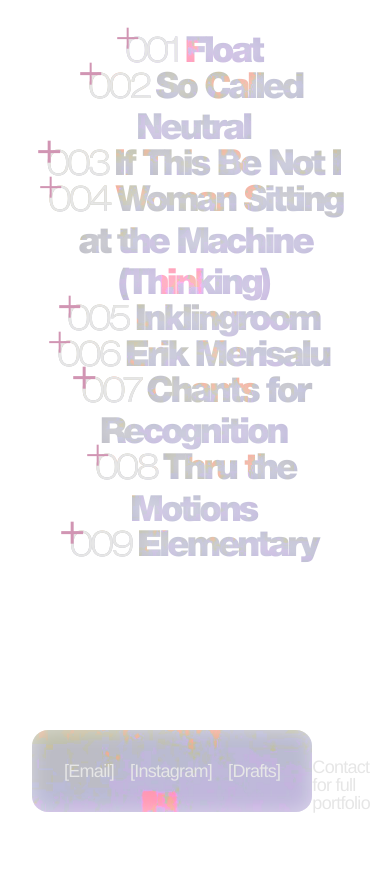
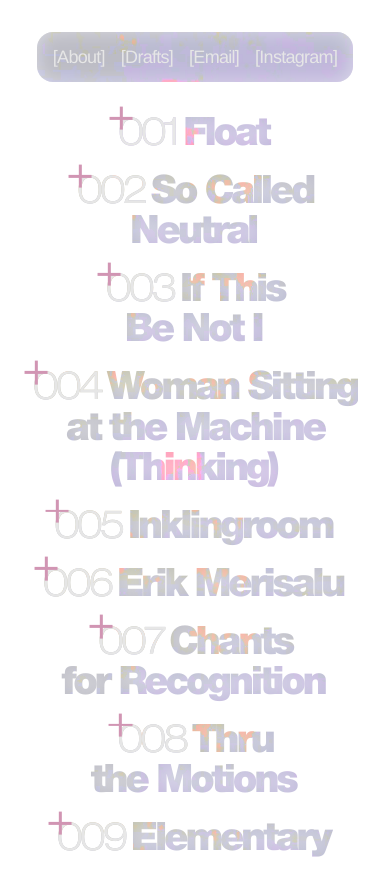
Before and after one commit to oliverudekyll/oliverudekull.com-react, a React (Create React App) app: page /home in a window 390 px wide. Before the commit the page ends 844 px from the top, so only its background shows below. Built offline with nearby package versions, Linux system fonts and the light colour scheme; a web font is replaced by a local one.

Commit message:
pre-branch

```diff
--- a/src/App.js
+++ b/src/App.js
@@ -1,8 +1,9 @@
 import { useRef } from "react";
 import { BrowserRouter, Routes, Route } from "react-router-dom";
 
+import Home from "./pages/Home.js";
 import Drafts from "./pages/Drafts.js";
-import Home from "./pages/Home.js";
+import About from "./pages/About.js";
 
 function App() {
   return (
@@ -12,6 +13,7 @@ function App() {
           <Route index element={<Home />} />
           <Route path="/home" element={<Home />} />
           <Route path="/drafts" element={<Drafts />} />
+          <Route path="/about" element={<About />} />
         </Routes>
       </BrowserRouter>
     </div>
--- a/src/assets/css/style.css
+++ b/src/assets/css/style.css
@@ -8,6 +8,7 @@
   --helvetica-bold: "Helvetica-Neue-Lt-Pro-Bold", Helvetica, Arial, sans-serif;
 
   --transition-hover: 150ms ease-in-out;
+  --transition-250: 250ms ease-in-out;
 }
 
 body {
@@ -32,6 +33,8 @@ body {
   display: flex;
   justify-content: space-between;
   align-items: flex-end;
+
+  z-index: 999;
 }
 
 .nav-bar__contact {
@@ -69,9 +72,10 @@ a {
 .link__bracket {
   color: var(--colour-body) !important;
 }
-
+@media (hover: hover) {
   .nav-bar__link:hover {
     color: var(--colour-hover);
+  }
 }
 
 .feed {
@@ -88,8 +92,6 @@ a {
 }
 
 .feed__project {
-  margin-bottom: -0.17em;
-
   color: transparent;
   background: url(../images/texture_90-ccw.jpg);
   background-clip: text;
@@ -98,7 +100,7 @@ a {
   font-size: 4rem;
   font-style: normal;
   font-weight: 400;
-  line-height: 1.05;
+  line-height: 0.9;
   letter-spacing: -0.21rem;
   align-self: center;
   white-space: nowrap;
@@ -123,14 +125,15 @@ a {
   white-space: pre-wrap;
 
   text-shadow: 0 0 20px rgba(255, 255, 255, 0.5);
-  transition: color var(--transition-hover);
+  transition: all var(--transition-250);
 }
 
+@media (hover: hover) {
   .feed__project:hover .project__title {
     color: rgba(230, 230, 25, 0.5);
     text-decoration: underline;
   }
-
+}
 .project__state-icon {
   position: absolute;
   width: 0.6em;
@@ -138,7 +141,7 @@ a {
 
   display: inline;
 
-  transform: translate(-37%, -21%);
+  transform: translate(-37%, -32.5%);
   transition: transform var(--transition-hover);
 }
 
@@ -164,8 +167,9 @@ a {
   height: 0 !important;
 }
 
+@media (hover: hover) {
   .feed__project:hover .project__state-icon {
-  transform: translate(-37%, -21%) rotate(180deg);
+    transform: translate(-37%, -32.5%) rotate(180deg);
   }
 
   .feed__project:hover .state-icon__stem {
@@ -177,6 +181,7 @@ a {
     width: 0.15em;
     height: 0.6em;
   }
+}
 
 @media screen and (max-width: 1450px) {
   .feed {
@@ -185,15 +190,39 @@ a {
 
   .feed__project {
     font-size: 3.5rem;
+    max-width: 30ch;
   }
 }
 
 @media screen and (max-width: 900px) {
+  .nav-bar {
+    position: relative;
+    padding-bottom: 0;
+
+    justify-content: center;
+  }
+
+  .nav-bar__contact {
+    padding: 1rem;
+
+    /*     display: grid;
+    grid-template-columns: repeat(2, 1fr);
+    grid-template-rows: repeat(2, 1fr); */
+  }
+
+  .nav-bar__contact * {
+    text-align: center;
+  }
+
+  .nav-bar__body {
+    display: none;
+  }
   .feed {
     /* max-width: 1000px; */
+    row-gap: calc((2.45rem * 0.9) / 2);
   }
 
   .feed__project {
-    font-size: 2.25rem;
+    font-size: 2.45rem;
   }
 }
--- a/src/components/Feed.js
+++ b/src/components/Feed.js
@@ -16,10 +16,10 @@ function Feed() {
       url: "https://socalledneutral.oliverudekull.com/",
     },
     {
-      title: "If This Be Not I",
+      title: "If This Be&nbsp;Not&nbsp;I",
     },
     {
-      title: "Woman Sitting at the Machine (Thinking)",
+      title: "Woman Sitting at the&nbsp;Machine (Thinking)",
     },
     {
       title: "Inklingroom",
@@ -29,10 +29,10 @@ function Feed() {
       url: "http://www.erikmerisalu.com/",
     },
     {
-      title: "Chants for Recognition",
+      title: "Chants for&nbsp;Recognition",
     },
     {
-      title: "Thru the Motions",
+      title: "Thru the&nbsp;Motions",
     },
     {
       title: "Elementary",
--- a/src/components/NavBar.js
+++ b/src/components/NavBar.js
@@ -1,19 +1,29 @@
 import Link from "./Link.js";
 
-function Contact() {
+function Contact(mouseX, mouseY) {
   return (
-    <nav className="nav-bar__contact">
+    <nav
+      style={{
+        backgroundPosition: `${mouseX}px ${mouseY}px`,
+      }}
+      className="nav-bar__contact"
+    >
+      <Link href="/about" value="About" />
+      <Link href="/drafts" value="Drafts" />
       <Link href="mailto:oliverudekll@gmail.com" value="Email" />
       <Link href="https://www.instagram.com/oliverudekyll" value="Instagram" />
-      <Link href="/drafts" value="Drafts" />
     </nav>
   );
 }
 
-function NavBar() {
+function NavBar(docX, docY) {
+  const ratio = 100;
+
+  const mouseX = 1 - (docX / window.innerWidth) * ratio;
+  const mouseY = 1 - (docY / window.innerHeight) * ratio - 50;
   return (
     <div className="nav-bar">
-      <Contact />
+      <Contact mouseX={mouseX} mouseY={mouseY} />
       <p className="nav-bar__body">Contact for full portfolio</p>
     </div>
   );
--- a/src/components/Project.js
+++ b/src/components/Project.js
@@ -18,7 +18,10 @@ function ProjectContents({ title, order, isOpen }) {
         <StateIcon isOpen={isOpen} />
         {order.join("")}
       </div>
-      <div className="project__title">{title}</div>
+      <div
+        className="project__title"
+        dangerouslySetInnerHTML={{ __html: title }}
+      ></div>
     </>
   );
 }
```
Also changed, not shown: src/pages/About.js (added). Lines whose indentation alone changed are shown as unchanged.
